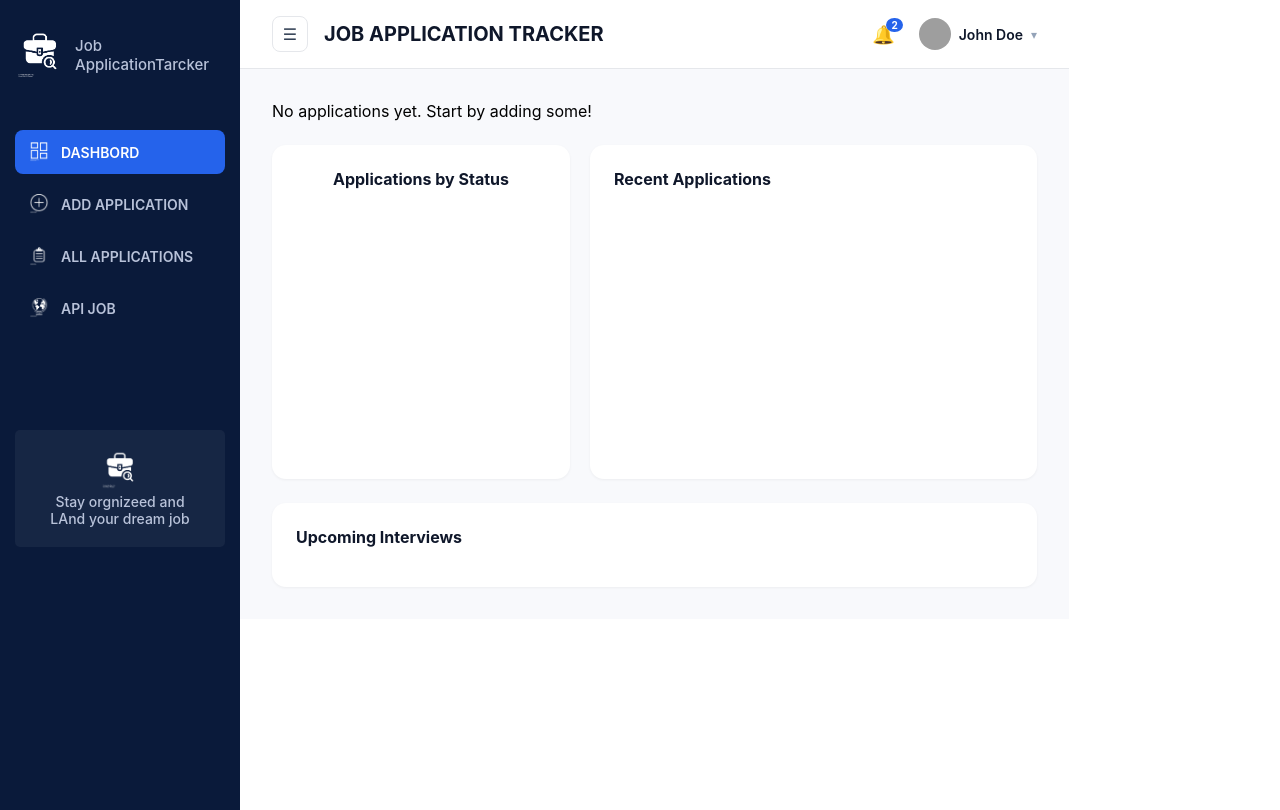
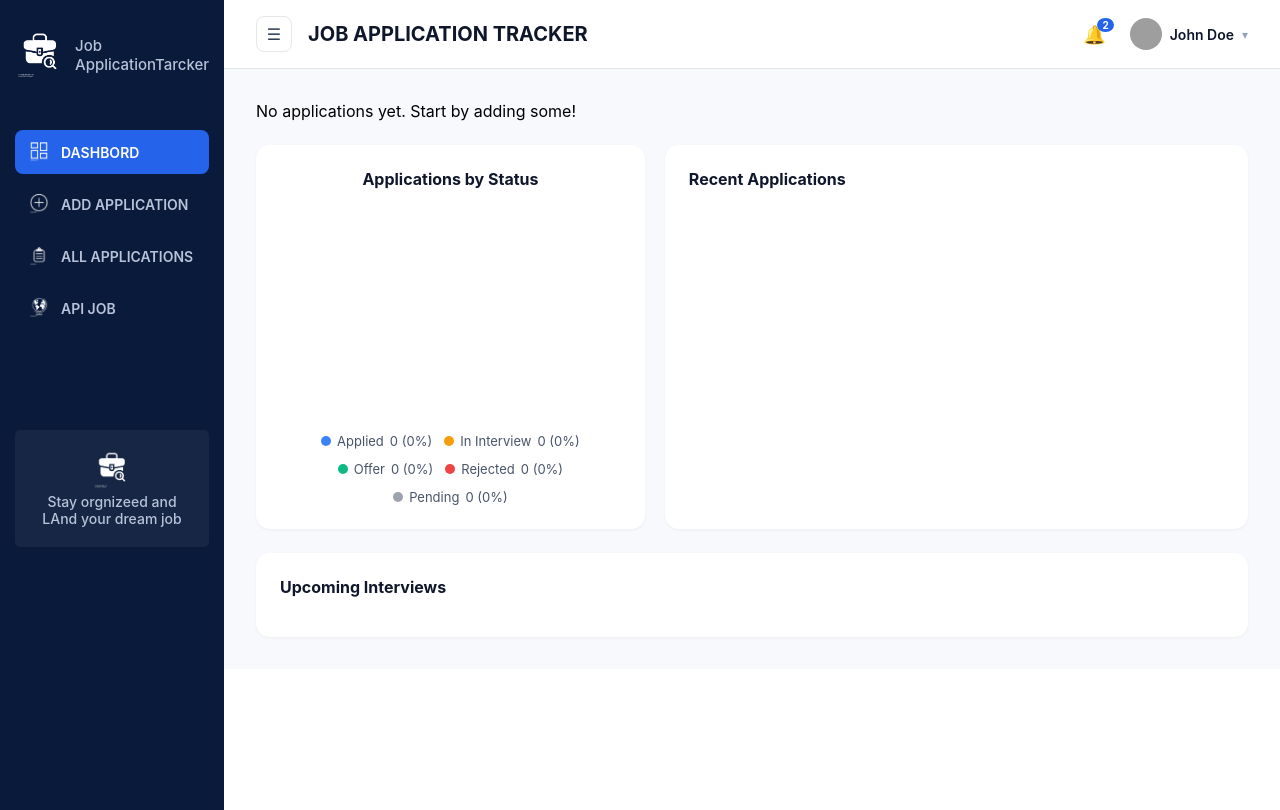
Before and after one commit to fazalrehman56/JOB-TRACKER, a React (Vite) app: page /dashboard in a window 1280 px wide. Built offline with nearby package versions, Linux system fonts and the light colour scheme; grey boxes are pictures that could not be loaded.

Commit message:
set chart

```diff
--- a/src/components/App.css
+++ b/src/components/App.css
@@ -1272,3 +1272,9 @@ tbody tr:hover {
   height: 22px;
   object-fit: contain;
 }
+.chart-content {
+  display: flex;
+  flex-direction: column;
+  align-items: center;
+  gap: 12px;
+}
--- a/src/pages/Dashboard.jsx
+++ b/src/pages/Dashboard.jsx
@@ -91,7 +91,8 @@ const Dashboard = () => {
       <div className="dashboard-grid">
         <div className="chart-card">
   <h3>Applications by Status</h3>
-          <PieChart width={250} height={250}>
+  <div className="chart-content">
+    <PieChart width={200} height={200}>
       <Pie data={chartData} dataKey="value" nameKey="name" innerRadius={60} outerRadius={90}>
         {chartData.map((entry, index) => (
           <Cell key={index} fill={entry.color} />
@@ -99,6 +100,20 @@ const Dashboard = () => {
       </Pie>
       <Tooltip />
     </PieChart>
+
+    <div className="chart-legend">
+      {chartData.map((entry, index) => {
+        const percent = totalApplications > 0 ? Math.round((entry.value / totalApplications) * 100) : 0;
+        return (
+          <div key={index} className="legend-item">
+            <span className="legend-dot" style={{ backgroundColor: entry.color }}></span>
+            <span className="legend-label">{entry.name}</span>
+            <span className="legend-count">{entry.value} ({percent}%)</span>
+          </div>
+        );
+      })}
+    </div>
+  </div>
 </div>
 
         <div className="recent-card">
```
Lines whose indentation alone changed are shown as unchanged.
